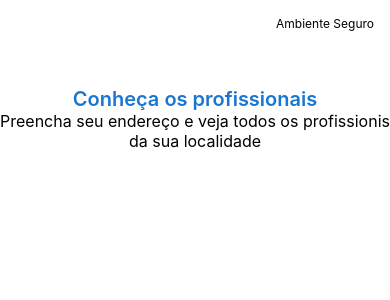
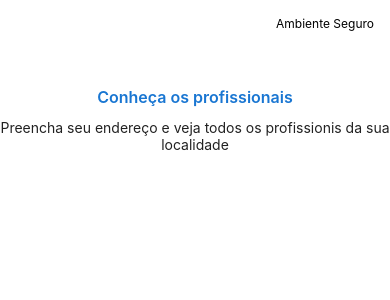
Before and after one commit to Clivaly/agendamentos-app-next-java, a Next.js app: page / in a window 390 px wide. Shown: the top 300 px of the page. Built offline with nearby package versions, Linux system fonts and the light colour scheme.

Commit message:
Second component done

```diff
--- a/src/ui/components/data-display/PageTitle/PageTitle.style.tsx
+++ b/src/ui/components/data-display/PageTitle/PageTitle.style.tsx
@@ -1,13 +1,28 @@
-import { styled } from '@mui/material/styles';
+import { styled } from "@mui/material/styles";
 
-export const PageTitleContainer = styled('div')`
-margin: 40px 0;
-text-align: center;
+export const PageTitleContainer = styled("div")`
+  margin: ${({ theme }) => theme.spacing(5) + " " + 0};
+  text-align: center;
 `;
 
-export const PageTitleStyled = styled('h2')`
-margin: 0;
-color: ${({theme}) => theme.palette.primary.main};
-font-size: ${({theme}) => theme.typography.h6.fontSize};
-font-weight: 600;
+export const PageTitleStyled = styled("h2")`
+  margin: 0;
+  color: ${({ theme }) => theme.palette.primary.main};
+  font-size: ${({ theme }) => theme.typography.h6.fontSize};
+  font-weight: 600;
+
+  ${({ theme }) => theme.breakpoints.down("md")} {
+    font-size: ${({ theme }) => theme.typography.body1.fontSize};
+  }
 `;
+
+export const PageSubTitleStyled = styled("h3")`
+  margin: ${({ theme }) => theme.spacing(1.5) + " " + 0};
+  color: ${({ theme }) => theme.palette.text.primary};
+  font-size: ${({ theme }) => theme.typography.h6.fontSize};
+  font-weight: normal;
+
+  ${({ theme }) => theme.breakpoints.down("md")} {
+    font-size: ${({ theme }) => theme.typography.body2.fontSize};
+  }
+`;
--- a/src/ui/components/data-display/PageTitle/PageTitle.tsx
+++ b/src/ui/components/data-display/PageTitle/PageTitle.tsx
@@ -1,5 +1,5 @@
 import React from 'react';
-import { PageTitleContainer, PageTitleStyled } from './PageTitle.style';
+import { PageTitleContainer, PageTitleStyled, PageSubTitleStyled } from './PageTitle.style';
 
 interface PageTitleProps{
   title: string;
@@ -9,10 +9,8 @@ interface PageTitleProps{
 export const PageTitle: React.FC<PageTitleProps> = (props) => {
   return (
       <PageTitleContainer>
-        <PageTitleStyled>
-        {props.title}
-        </PageTitleStyled>
-        {props.subtitle}
+        <PageTitleStyled>{props.title}</PageTitleStyled>
+        <PageSubTitleStyled>{props.subtitle}</PageSubTitleStyled>
       </PageTitleContainer>
   );
 }
```
Also changed, not shown: src/ui/themes/theme.ts (added).
